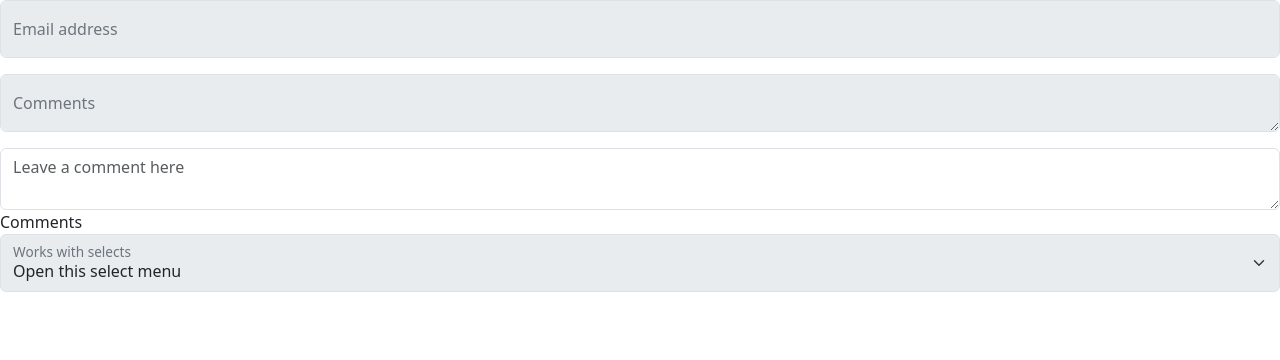
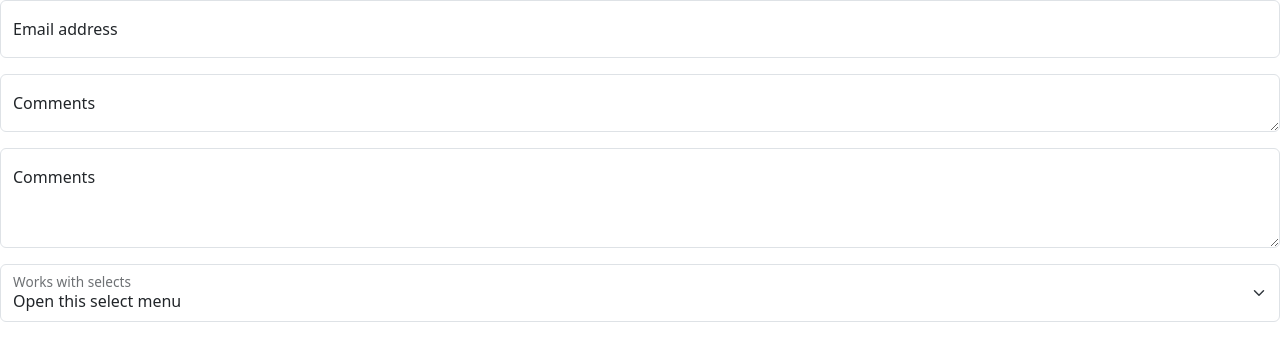
Before and after one commit to cauvery-digital/address-form, a plain HTML site: page index.html in a window 1280 px wide. Drawn offline with nearby package versions, Linux system fonts and the light colour scheme.

Commit message:
Update index.html

```diff
--- a/index.html
+++ b/index.html
@@ -8,16 +8,19 @@
   </head>
   <body>
     <div class="form-floating mb-3">
-  <input type="email" class="form-control" id="floatingInputDisabled" placeholder="name@example.com" disabled>
-  <label for="floatingInput">Email address</label>
+  <input type="email" class="form-control" id="floatingInputDisabled" placeholder="name@example.com" >
+  <label for="floatingInputDisabled">Email address</label>
 </div>
 <div class="form-floating mb-3">
-  <textarea class="form-control" placeholder="Leave a comment here" id="floatingTextareaDisabled" disabled></textarea>
+  <textarea class="form-control" placeholder="Leave a comment here" id="floatingTextareaDisabled" ></textarea>
   <label for="floatingTextareaDisabled">Comments</label>
-</div><textarea class="form-control" placeholder="Leave a comment here" id="floatingTextarea"></textarea>
-  <label for="floatingTextarea">Comments</label>
+</div>
+<div class="form-floating mb-3">
+  <textarea class="form-control" placeholder="Leave a comment here" id="floatingTextarea2Disabled" style="height: 100px" ></textarea>
+  <label for="floatingTextarea2Disabled">Comments</label>
+</div>
 <div class="form-floating">
-  <select class="form-select" id="floatingSelect" aria-label="Floating label disabled select example" disabled>
+  <select class="form-select" id="floatingSelectDisabled" aria-label="Floating label disabled select example" >
     <option selected>Open this select menu</option>
     <option value="1">One</option>
     <option value="2">Two</option>
```
